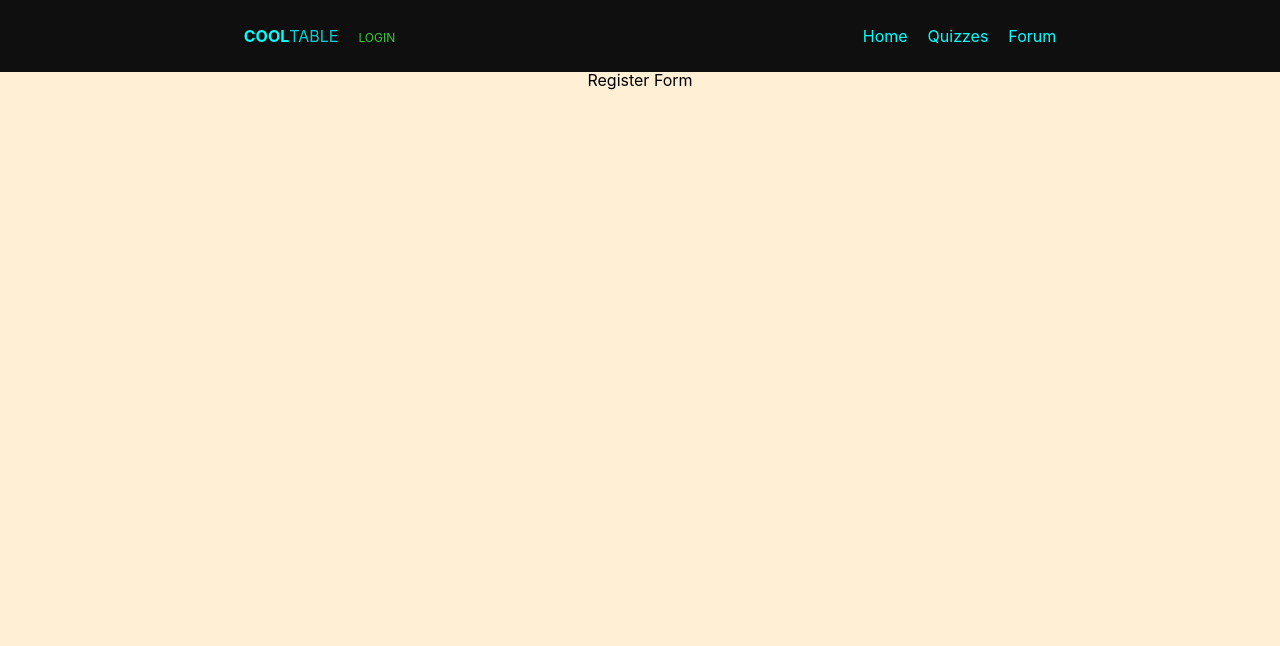
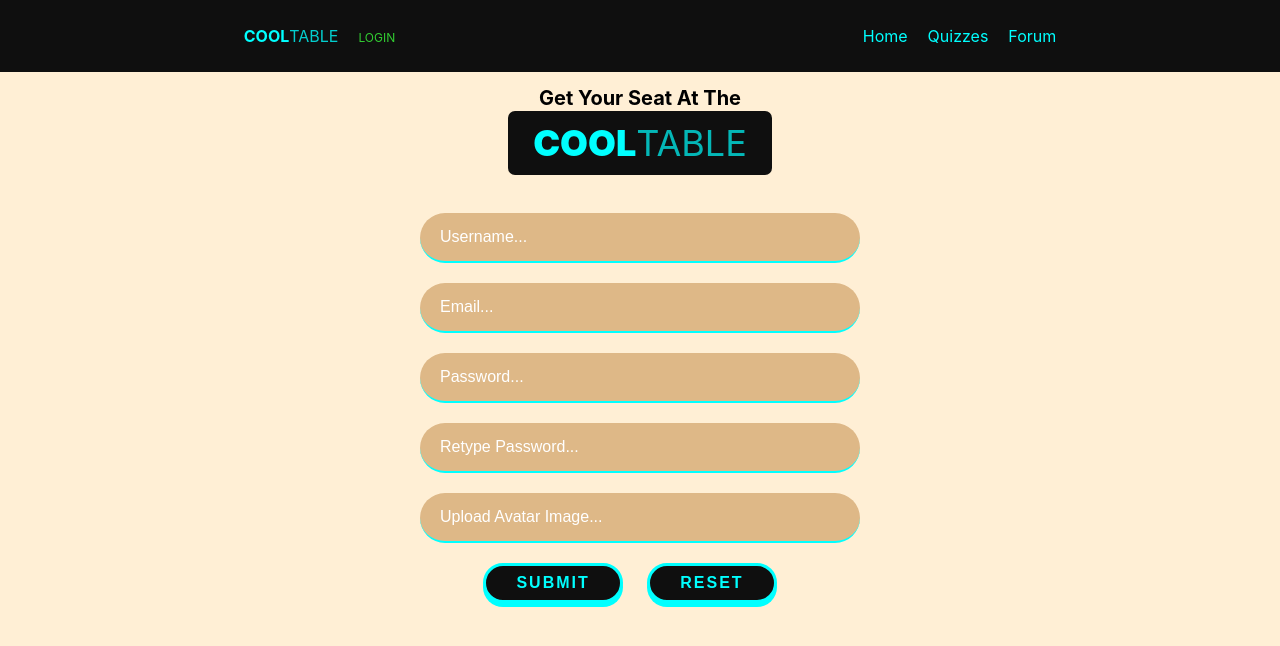
Before and after one commit to wcolts2000/cool_table, a React (Create React App) app in the folder cool_table_client/: page /register in a window 1280 px wide. Shown: the top 646 px of the page. Built offline with nearby package versions, Linux system fonts and the light colour scheme.

Commit message:
styled register form

```diff
--- a/cool_table_client/src/App.js
+++ b/cool_table_client/src/App.js
@@ -67,14 +67,24 @@ const GlobalStyles = createGlobalStyle`
   }
 
   input {
-    background: lightblue;
+    background: #deb887;
     border: none;
     outline: none;
     border-bottom: 2px solid aqua;
     font-size: 16px;
-    padding: 10px;
-    margin-bottom: 10px;
+    padding: 15px 20px;
     text-align: left;
+    display: block;
+    border-radius: 50px;
+    margin: 0 auto;
+    color: #0f0f0f;
+    margin-bottom: 20px;
+    width: 80%;
+    max-width: 400px;
+
+    &::placeholder {
+      color: white;
+    }
 
     &:focus {
       border: none;
--- a/cool_table_client/src/components/Login.js
+++ b/cool_table_client/src/components/Login.js
@@ -17,6 +17,28 @@ const Header = styled.header`
   background-size: cover;
   background-repeat: no-repeat;
   box-shadow: -1px 3px 7px rgba(0, 0, 0, 0.3);
+  display: flex;
+  flex-direction: column;
+  align-items: flex-start;
+  justify-content: center;
+  padding: 50px;
+  color: aqua;
+  text-shadow: -1px 2px rgba(0, 0, 0, 0.3), -2px 3px rgba(0, 0, 0, 0.3),
+    -3px 4px rgba(0, 0, 0, 0.3);
+  & > p {
+    margin-bottom: -40px;
+    font-size: 30px;
+    padding: 0;
+  }
+
+  & > h1 {
+    font-size: 50px;
+
+    & > span {
+      font-weight: normal;
+      opacity: 0.7;
+    }
+  }
 `;
 
 // ==============================
@@ -27,7 +49,12 @@ export default class Login extends Component {
   render() {
     return (
       <>
-        <Header />
+        <Header>
+          <p>THE</p>
+          <h1>
+            COOL<span>TABLE</span>
+          </h1>
+        </Header>
         <Link to="/login">
           <button>LOGIN</button>
         </Link>
--- a/cool_table_client/src/components/Signup.js
+++ b/cool_table_client/src/components/Signup.js
@@ -1,7 +1,107 @@
 import React, { Component } from "react";
+import styled from "styled-components";
+
+const H1 = styled.h1`
+  font-size: 20px;
+  line-height: 30px;
+  margin-bottom: 40px;
+
+  & > span {
+    font-size: 36px;
+    line-height: 60px;
+    font-weight: bolder;
+    text-transform: uppercase;
+    color: aqua;
+    background: #0f0f0f;
+    padding: 10px 25px;
+    border-radius: 7px;
+
+    & > span {
+      font-weight: normal;
+      opacity: 0.7;
+    }
+  }
+`;
 
 export default class Signup extends Component {
+  constructor() {
+    super();
+    this.state = {
+      username: "",
+      email: "",
+      password: "",
+      passwordCheck: "",
+      avatar: ""
+    };
+  }
+
+  handleInputChange = e => {
+    this.setState({
+      [e.target.name]: e.target.value
+    });
+  };
+
+  resetForm = () => {
+    this.setState({
+      username: "",
+      email: "",
+      password: "",
+      passwordCheck: "",
+      avatar: ""
+    });
+  };
+
   render() {
-    return <div>Register Form</div>;
+    return (
+      <form onSubmit={this.handleSubmit}>
+        <H1>
+          Get Your Seat At The <br />
+          <span>
+            Cool<span>Table</span>
+          </span>
+        </H1>
+        <input
+          type="text"
+          name="username"
+          required
+          value={this.state.username}
+          placeholder="Username..."
+          onChange={this.handleInputChange}
+        />
+        <input
+          type="email"
+          name="email"
+          required
+          value={this.state.email}
+          placeholder="Email..."
+          onChange={this.handleInputChange}
+        />
+        <input
+          type="password"
+          name="password"
+          required
+          value={this.state.password}
+          placeholder="Password..."
+          onChange={this.handleInputChange}
+        />
+        <input
+          type="password"
+          name="passwordCheck"
+          required
+          value={this.state.passwordCheck}
+          placeholder="Retype Password..."
+          onChange={this.handleInputChange}
+        />
+        <input
+          type="url"
+          name="avatar"
+          value={this.state.avatar}
+          placeholder="Upload Avatar Image..."
+          onChange={this.handleInputChange}
+        />
+        <button type="submit">Submit</button>{" "}
+        <button onClick={this.resetForm}>Reset</button>
+      </form>
+    );
   }
 }
```
